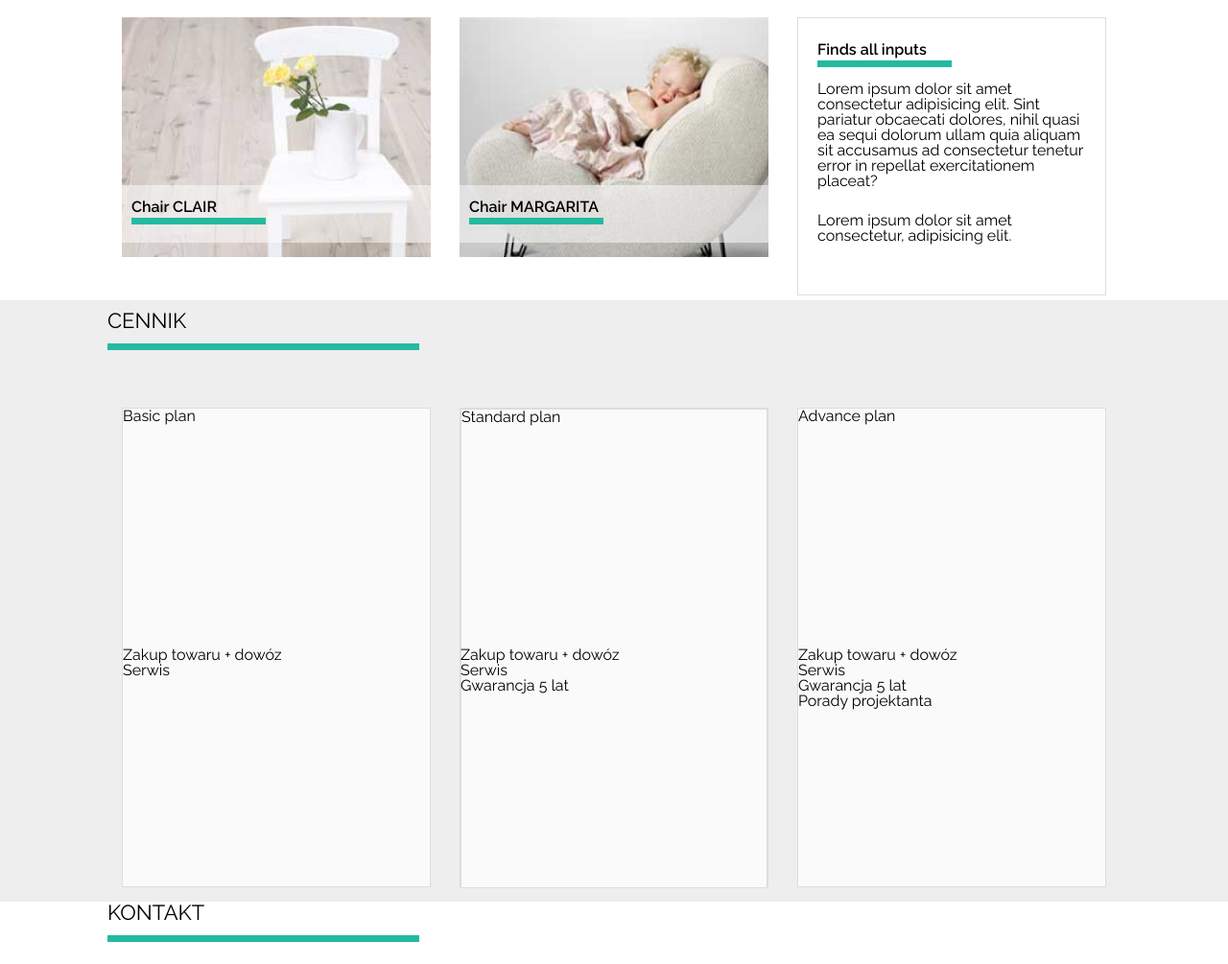
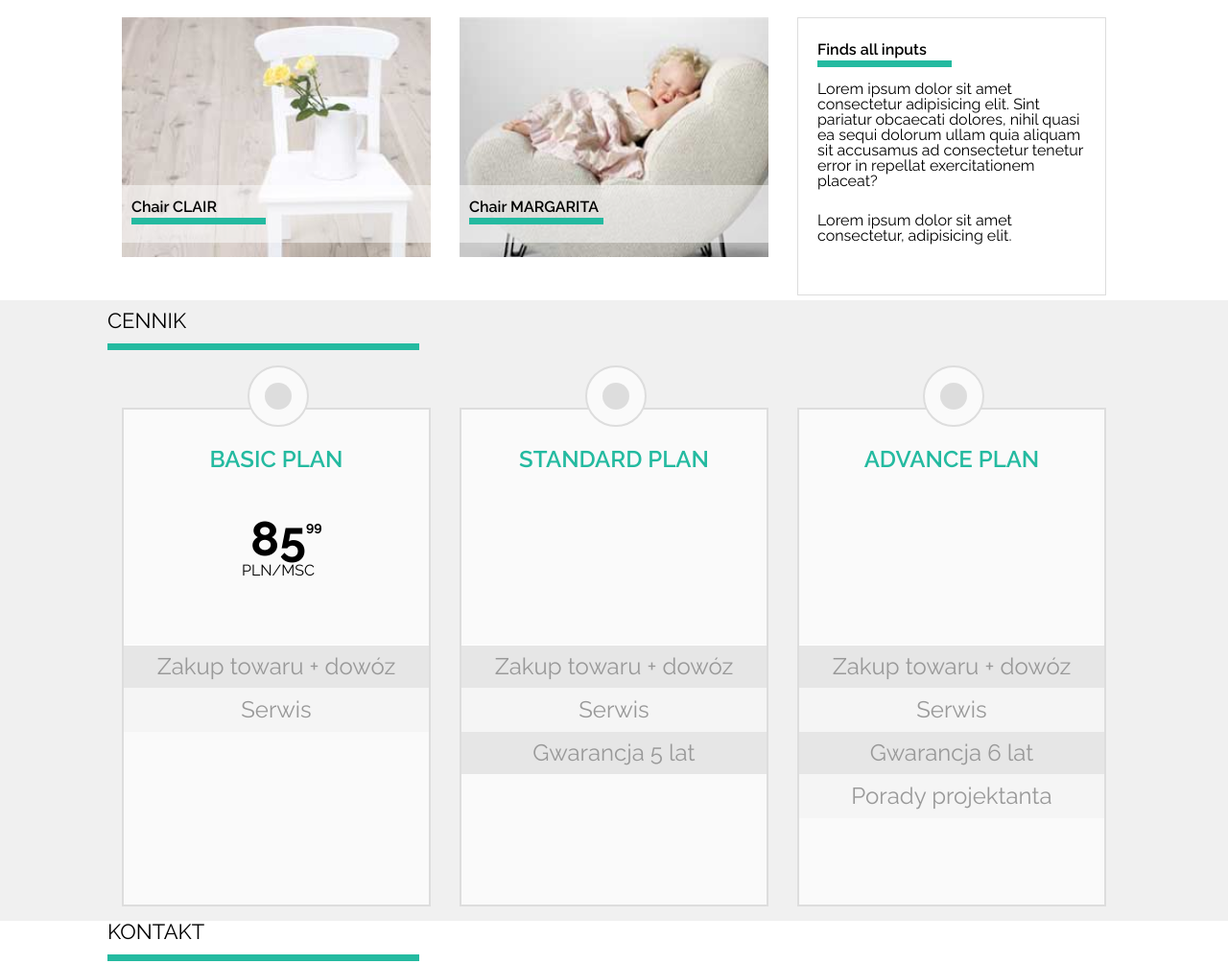
Before and after one commit to Emzawadzki/sitOnChair-layout, a plain HTML site: page index.html in a window 1280 px wide. Shown: the part 547-1552 px from the top of the page at 96% size. Drawn offline with Linux system fonts and the light colour scheme.

Commit message:
price list changes

```diff
--- a/css/style.css
+++ b/css/style.css
@@ -356,34 +356,112 @@ body {
 /* SECTION PRICE-LIST */
 
 .price-list {
-background-color: #eee;
+  background-color: rgba(240, 240, 240, 1);
 }
 
-.price-list-row {
+.price-list-plan {
+  border: 2px solid #ddd;
+  height: 520px;
+  background-color: rgba(250, 250, 250, 1);
+  position: relative;
+text-align: center;
+}
+
+.price-list-plan:before {
+  content: "";
+  position: absolute;
+  height: 60px;
+  width: 60px;
+  border-radius: 50%;
+  top: 0;
+  left: 0;
+  background-color: rgba(250, 250, 250, 1);
+  border: 2px solid #ddd;
+  z-index: 100;
+  transform: translate(calc(322px / 2 - 50%), calc(-50% - 14px));
+}
+
+.price-list-plan:after {
+  content: "";
+  position: absolute;
+  height: 28px;
+  width: 28px;
+  border-radius: 50%;
+  top: 0;
+  left: 0;
+  background-color: #ddd;
+  z-index: 101;
+  transform: translate(calc(322px / 2 - 50%), calc(-50% - 14px));
+}
+
+.price-list-header {
+height: 40%;
+border-bottom: 1px solid #fff;
+text-align: center;
+}
+
+.price-list-header h3 {
+  font-size: 24px;
+  text-transform: uppercase;
+  color: var(--color);
+  margin-top: 40px;
+  font-weight: 600;
 
 }
 
-.col-1-3 {
-
+.price-list-price {
+  position: absolute;
+  top: 0;
+  left: 0;
+  right: 0;
+  bottom: 0;
+  transform: translate(calc(322px / 2 - 50%), 110px);
+  width: 80px;
+  height: 80px;
 }
 
-.price-list-plan {
-  border: 1px solid #ddd;
-  height: 500px;
-  background-color: rgba(250, 250, 250, 1);
+.price-list-price-value {
+font-size: 50px;
+font-weight: 700;
+position: relative;
 }
 
-.price-list-header {
-height: 50%;
+.price-list-price-value:after {
+  content:"99";
+  position: absolute;
+  top: 0;
+  left: 0;
+  transform: translate(58px, 10px);
+  font-size: 14px;
+  font-weight: 700;
+  }
+
+.price-list-price-unit {
+  text-transform: uppercase;
+  line-height: 15px;
 }
 
 .price-list-service-list {
-
+list-style-type: none;
+text-align: center;
 }
 
-.price-list-service-list {
+.price-list-service-list-el {
+font-size: 24px;
+height: 44px;
+line-height: 44px;
+background-color: rgba(230, 230, 230, 1);
+color: #999;
+}
 
-}
+.price-list-service-list-el:nth-child(even) {
+  font-size: 24px;
+  height: 46px;
+  line-height: 46px;
+  background-color: rgba(245, 245, 245, 1);
+  }
+
+
 
 
 /* /SECTION PRICE-LIST */
--- a/index.html
+++ b/index.html
@@ -120,9 +120,12 @@
                                 Basic plan
                             </h3>
                         </div>
+                        <div class="price-list-price">
+                            <span class="price-list-price-value">85</span><br><span class="price-list-price-unit">Pln&#47;msc</span>
+                        </div>
                         <ul class="price-list-service-list">
-                            <li class="price-list-service-list el">Zakup towaru + dowóz</li>
-                            <li class="price-list-service-list el">Serwis</li>
+                            <li class="price-list-service-list-el">Zakup towaru + dowóz</li>
+                            <li class="price-list-service-list-el">Serwis</li>
                         </ul>
                     </article>
                 </div>
@@ -130,15 +133,15 @@
                 <div class="col-1-3">
                         <article class="price-list-plan">
                             <div class="price-list-header">
-                            <article class="price-list-plan">
                                 <h3>
                                     Standard plan
                                 </h3>
                             </div>
                             <ul class="price-list-service-list">
-                            <li class="price-list-service-list el">Zakup towaru + dowóz</li>
-                            <li class="price-list-service-list el">Serwis</li>
-                            <li class="price-list-service-list el">Gwarancja 5 lat</li>
+                                <li class="price-list-service-list-el">Zakup towaru + dowóz</li>
+                                <li class="price-list-service-list-el">Serwis</li>
+                                <li class="price-list-service-list-el">Gwarancja 5 lat</li>
+
                             </ul>
                         </article>
                     </div>
@@ -151,10 +154,10 @@
                             </h3>
                         </div>
                         <ul class="price-list-service-list">
-                            <li class="price-list-service-list el">Zakup towaru + dowóz</li>
-                            <li class="price-list-service-list el">Serwis</li>
-                            <li class="price-list-service-list el">Gwarancja 5 lat</li>
-                            <li class="price-list-service-list el">Porady projektanta</li>
+                            <li class="price-list-service-list-el">Zakup towaru + dowóz</li>
+                            <li class="price-list-service-list-el">Serwis</li>
+                            <li class="price-list-service-list-el">Gwarancja 6 lat</li>
+                            <li class="price-list-service-list-el">Porady projektanta</li>
 
                         </ul>
                     </article>
```
Lines whose indentation alone changed are shown as unchanged.
